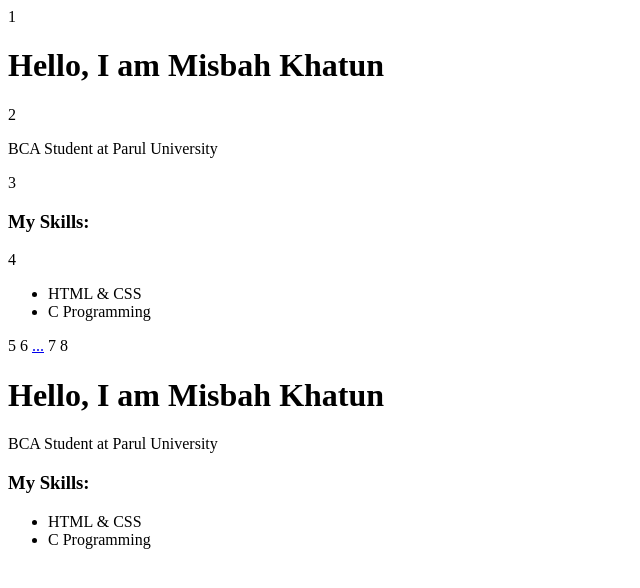
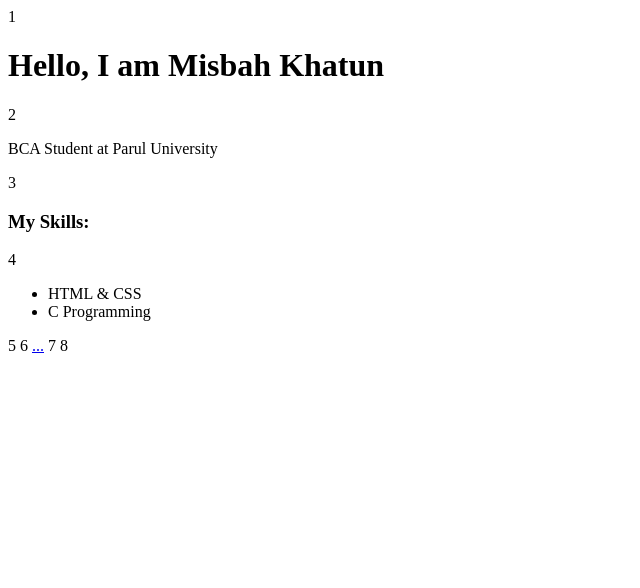
Before and after one commit to misbah-khatun/misbah-khatun-portfolio, a plain HTML site: page index.html in a window 1280 px wide. Shown: the whole page, without its empty margins (0-640 px from the left). Drawn offline with Linux system fonts and the light colour scheme.

Commit message:
Update index.html

```diff
--- a/index.html
+++ b/index.html
@@ -5,7 +5,4 @@
 5
 6  <a href='http://www.freevisitorcounters.com'>...</a> <script ...></script><script ...></script>
 7  </body>
-8  </html><h1>Hello, I am Misbah Khatun</h1>
-<p>BCA Student at Parul University</p>
-<h3>My Skills:</h3>
-<ul><li>HTML & CSS</li><li>C Programming</li></ul>
+8  </html>
```
